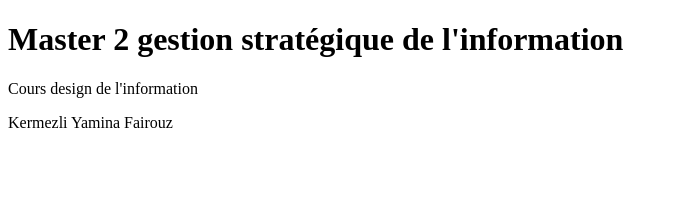
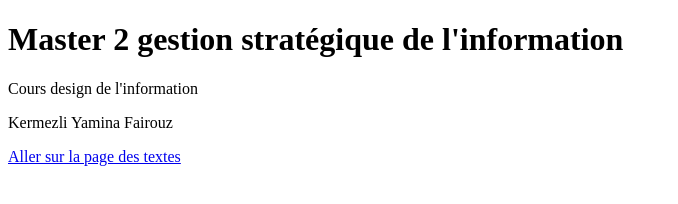
Before and after one commit to Fairouz1642/gsi_designinfo, a plain HTML site: page index.html in a window 1280 px wide. Shown: the whole page, without its empty margins (0-678 px from the left). Drawn offline with Linux system fonts and the light colour scheme.

Commit message:
Update index.html

```diff
--- a/index.html
+++ b/index.html
@@ -11,5 +11,9 @@
     <p>Kermezli Yamina Fairouz</p>
 
 
+    <a href="https://fairouz1642.github.io/gsi_designinfokermezli/textes.html">Aller sur la page des textes</a>
+
+
+
 </body>
 </html>
```
